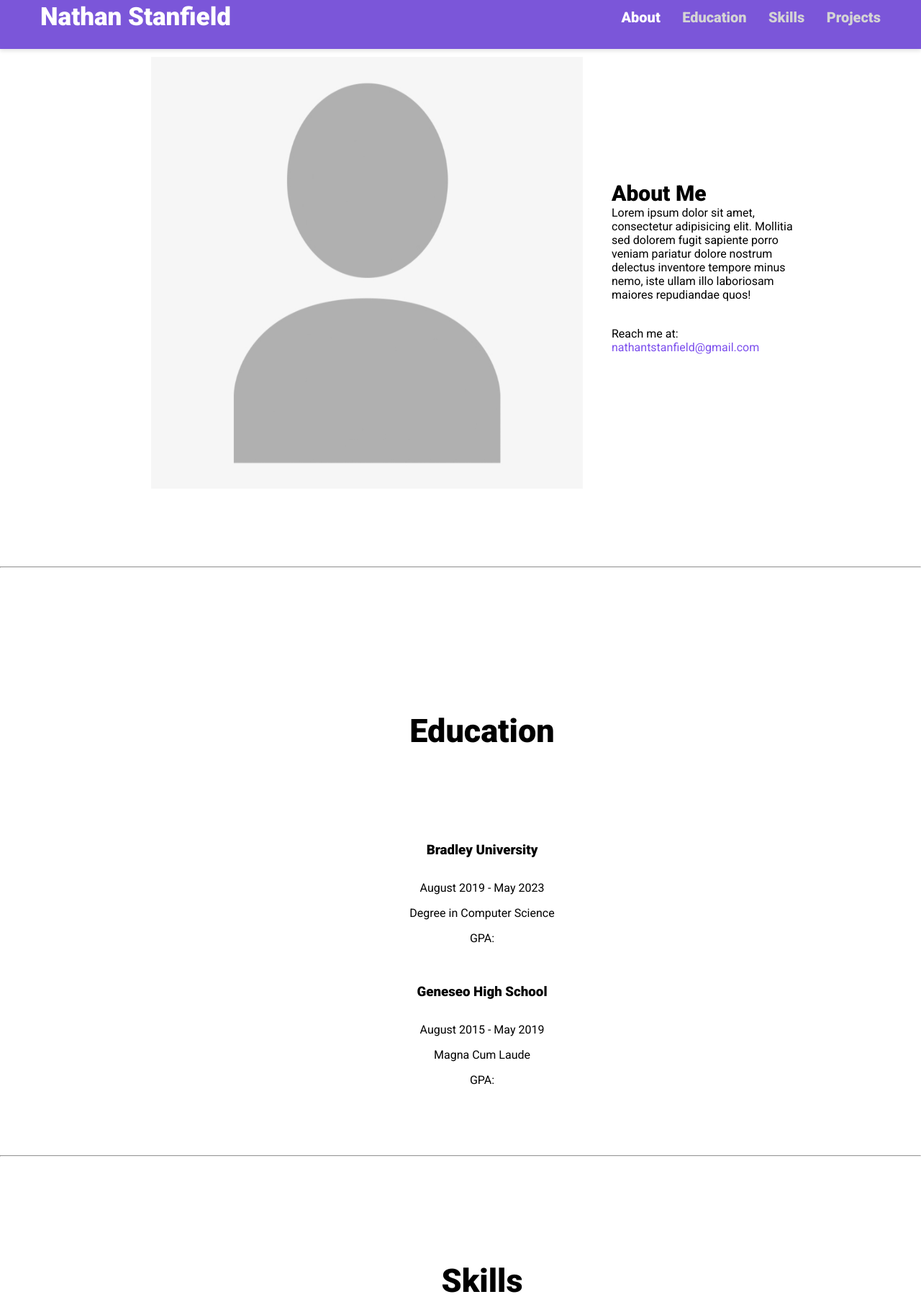
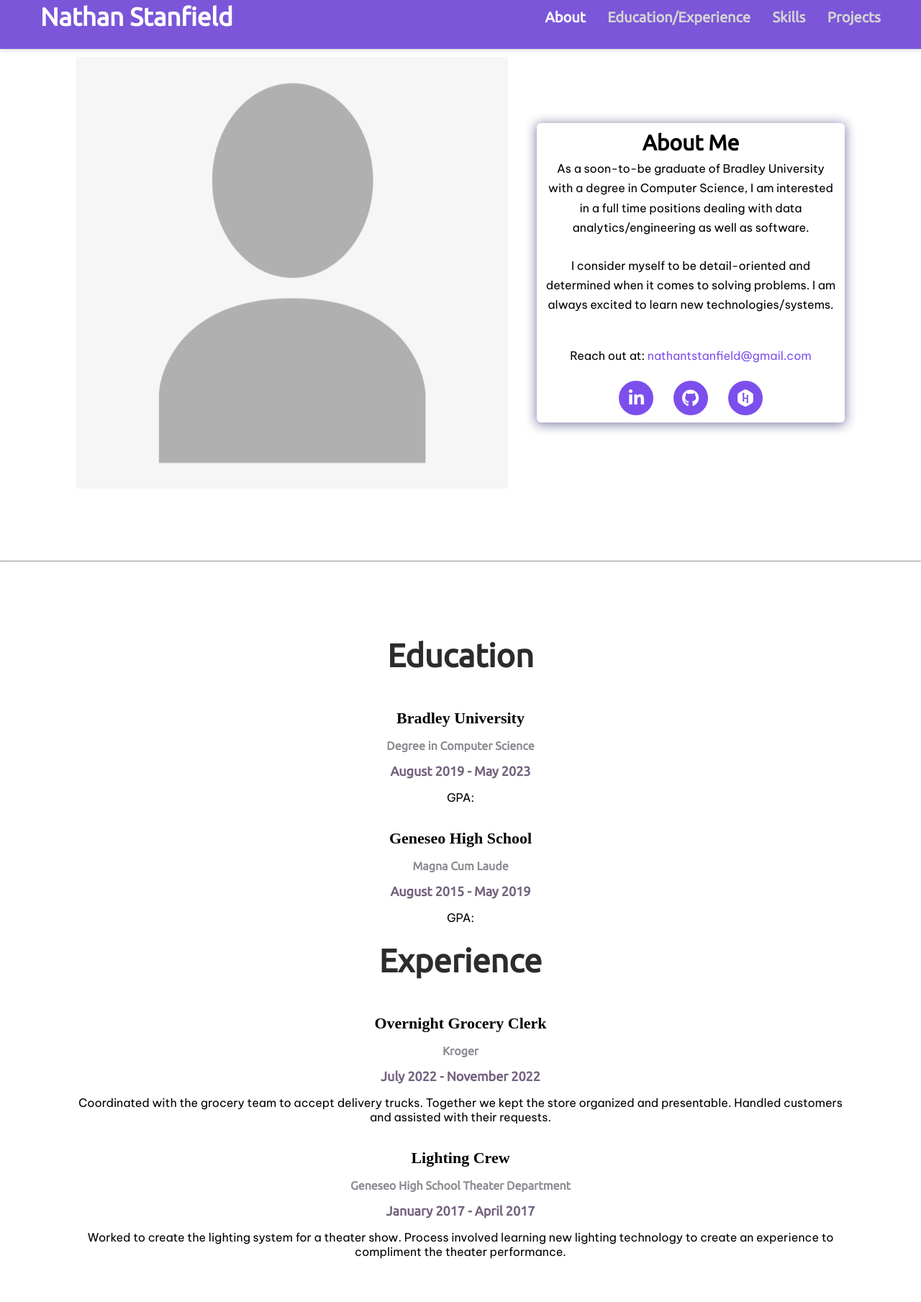
Before and after one commit to nstanfield/nstanfield.github.io, a plain HTML site: page index.html in a window 1280 px wide. Shown: the part 21-1830 px from the top of the page at 72% size. Drawn offline with nearby package versions, Linux system fonts and the light colour scheme; a web font is replaced by a local one.

Commit message:
Update 1
-added fonts and formatting
-added details to about me
-added social icons with links
-added experience scetion
-fixed navbar scrolling

```diff
--- a/css/styles.css
+++ b/css/styles.css
@@ -1,14 +1,15 @@
-@import url("https://fonts.googleapis.com/css2?family=Roboto:ital,wght@0,400;0,900;1,700&display=swap");
+@import url('https://fonts.googleapis.com/css2?family=Be+Vietnam+Pro&family=DM+Serif+Text&family=Ubuntu&display=swap');
 
-/* Variables */
 :root {
-  --font-family: "Roboto", sans-serf;
+  --font-family: 'Be Vietnam Pro', sans-serif;
+  --font-family: 'DM Serif Text', serif;
+  --font-family: 'Ubuntu', sans-serif;
   --normal-font: 400;
   --bold-font: 700;
   --bolder-font: 900;
   --bg-color: #fcfcfc;
   --primary-color: #7c4fed;
-  --secondary-color: #ff7235;
+  --secondary-color: #B294FF;
   --primary-shadow: #8b8eaf;
   --secondary-shadow: #a17a69;
   --bottom-margin: 0.5rem;
@@ -16,13 +17,10 @@
   --line-height: 1.7rem;
   --transition: 0.3s;
 }
-/* Variables end */
 
 html {
   scroll-behavior: smooth;
 }
-
-/* CSS Resets */
 
 * {
   margin: 0;
@@ -50,10 +48,22 @@ h2 {
   font-size: 30px;
 }
 h3 {
-	margin-bottom: 2rem;
+	font-size: 22px;
+	margin-bottom: 1rem;
+	font-family: DM Serif Text;
+}
+h4 {
+	color: #8E8A91;
+	margin-bottom: 1rem;
+}
+h5 {
+	font-size: 18px;
+	color: #73627E;
+	margin-bottom: 1rem;
 }
 p {
 	margin-bottom: 1rem;
+	font-family: Be Vietnam Pro;
 }
 nav {
   position: fixed;
@@ -107,7 +117,8 @@ nav ul li {
 }
 
 .bio {
-  width: 25rem;
+  text-align: center;
+  width: 35rem;
   padding: 0.625rem;
   border-radius: 6px;
   box-shadow: 0px 2px 15px 2px var(--primary-shadow);
@@ -126,18 +137,16 @@ nav ul li {
   margin: auto;
 }
 .skills {
-  display: flex;
-  align-items: center;
-  justify-content: center;
   max-width: 68.75rem;
   margin: auto;
-  text-align: center;
-  margin-top: 2.5rem;
 }
 
 .skill-header {
   font-size: 45px;
-  margin-bottom: 8rem;
+  color: #2C2C2C;
+  margin-bottom: 3rem;
+  margin-top: 1.5rem;
+  font-family: Ubuntu;
 }
 
 .skills-wrapper img {
@@ -155,9 +164,6 @@ nav ul li {
   padding: 20px;
   margin: 10px;
 }
-.m-0 {
-    margin: 0 !important;
-}
 hr {
     display: block;
     unicode-bidi: isolate;
@@ -167,46 +173,47 @@ hr {
     margin-inline-end: auto;
     overflow: hidden;
 }
-}
-.social-icons .social-icon {
+.social-icons .social-icon{
   display: inline-flex;
   align-items: center;
   justify-content: center;
-  height: 3.5rem;
-  width: 3.5rem;
-  background-color: #495057;
+  height: 3rem;
+  width: 3rem;
+  background-color: #7c4fed;
   color: #fff;
   border-radius: 100%;
-  font-size: 1.5rem;
+  font-size:1.5rem;
   margin-right: 1.5rem;
 }
 .social-icons .social-icon:last-child {
   margin-right: 0;
 }
 .social-icons .social-icon:hover {
-  background-color: #bd5d38;
+  background-color: var(--secondary-color);
 }
-html, body {
+body {
     margin: 0;
-    height:100%;
-    width:100%;
+    height:100vh;
+    width:100vw;
     padding:0;
 }
 
 section {
-    display: block;
     background: transparent;
-    height:100%;
-    width:100%;
-    padding: 60px;
-    padding-left: 120px;
-    box-sizing:border-box;
-}
-.centered-content {
-	height: 100vh;
 	display: flex;
-	flex-direction: column;
     align-items: center;
 	justify-content: center;
 	text-align: center;
+    padding-left: 1rem;
+    padding-right: 1rem;
+    padding-top: 5rem;
+	padding-bottom: 5rem;
+	max-width: 100vw;
+	min-height: 100vh;
 }
+.centered-content {
+	width: 100%;
+}
+.m-0 {
+	margin: 0;
+}
--- a/index.html
+++ b/index.html
@@ -3,12 +3,10 @@
   <head>
     <meta charset="UTF-8" />
     <meta http-equiv="X-UA-Compatible" content="IE=edge" />
-    <meta name="viewport" content="width=device-width, initial-scale=1.0" />
+    <meta name="viewport" content="width=device-width, initial-scale=1.0, shrink-to-fit=no" />
 	<script src="https://cdnjs.cloudflare.com/ajax/libs/jquery/3.3.1/jquery.min.js"></script>
-    <!--CSS Styles -->
+	<script src="https://use.fontawesome.com/releases/v6.1.0/js/all.js" crossorigin="anonymous"></script>
     <link rel="stylesheet" href="css/styles.css" />
-
-    <!-- Animate CSS CDN -->
     <link
       rel="stylesheet"
       href="https://cdnjs.cloudflare.com/ajax/libs/animate.css/4.1.1/animate.min.css"
@@ -16,22 +14,57 @@
     <title>Nathan Stanfield Portfolio</title>
   </head>
 	<script>
-    $(document).ready(function(){
-		$('.nav-link').click(function(){
-			$('.nav-link').removeClass("active");
-			$(this).addClass("active");
-		});
-	});
+$(document).ready(function () {
+    $(document).on("scroll", onScroll);
+
+    //smoothscroll
+    $('a[href^="#"]').on('click', function (e) {
+        e.preventDefault();
+        $(document).off("scroll");
+
+        $('a').each(function () {
+            $(this).removeClass('active');
+        })
+        $(this).addClass('active');
+
+        var target = this.hash,
+            menu = target;
+        $target = $(target);
+        $('html, body').stop().animate({
+            'scrollTop': $target.offset().top+2
+        }, 150, 'swing', function () {
+            window.location.hash = target;
+            $(document).on("scroll", onScroll);
+        });
+    });
+});
+
+function onScroll(event){
+    var scrollPos = $(document).scrollTop();
+    $('#menu-center a').each(function () {
+        var currLink = $(this);
+        var refElement = $(currLink.attr("href"));
+        if (refElement.position().top <= scrollPos && refElement.position().top + refElement.height() > scrollPos) {
+            $('#menu-center ul li a').removeClass("active");
+            currLink.addClass("active");
+        }
+        else{
+            currLink.removeClass("active");
+        }
+    });
+}
 	</script>
   <body>
     <nav>
       <h1>Nathan Stanfield</h1>
+	   <div id="menu-center">
       <ul class="navigation">
         <li><a href="#about" class="nav-link active">About</a></li>
-		<li><a href="#education" class="nav-link">Education</a></li>
+		<li><a href="#education" class="nav-link">Education/Experience</a></li>
         <li><a href="#skills" class="nav-link">Skills</a></li>
         <li><a href="#projects" class="nav-link">Projects</a></li>
       </ul>
+	  </div>
 	</nav>
 
     <section class="hero" id="about">
@@ -41,34 +74,46 @@
         loading="lazy"
         class="hero-img"
       />
-      <div>
+      <div class="bio">
         <h2 class="bio-title">About Me</h2>
         <p class="bio-text">
-          Lorem ipsum dolor sit amet, consectetur adipisicing elit. Mollitia sed
-          dolorem fugit sapiente porro veniam pariatur dolore nostrum delectus
-          inventore tempore minus nemo, iste ullam illo laboriosam maiores
-          repudiandae quos!
+          As a soon-to-be graduate of Bradley University with a degree in Computer Science, I am interested in a full time positions dealing with data analytics/engineering as well as software. </p><p class="bio-text">I consider myself to be detail-oriented and determined when it comes to solving problems. I am always excited to learn new technologies/systems.
         </p>
 		<br>
-		<p class="bio-text">Reach me at: <a href="mailto:nathantstanfield@gmail.com">nathantstanfield@gmail.com</a></p>
+		<p class="bio-text">Reach out at: <a href="mailto:nathantstanfield@gmail.com">nathantstanfield@gmail.com</a></p>
+		<div class="social-icons">
+                <a class="social-icon" href="https://www.linkedin.com/in/nathantstanfield/"><i class="fab fa-linkedin-in"></i></a>
+                <a class="social-icon" href="https://github.com/nstanfield"><i class="fab fa-github"></i></a>
+				<a class="social-icon" href="https://www.hackerrank.com/nstanfield"><i class="fab fa-hackerrank"></i></a>
+       </div>
       </div>
 	</section>
-	<hr>
+	 <hr class="m-0" />
 	<section class="education" id="education">
 	<div class="centered-content">
       <h2 class="skill-header">Education</h2>
 	  <h3>Bradley University</h3>
-	  <p>August 2019 - May 2023</p>
-      <p>Degree in Computer Science</p>
+	  <h4>Degree in Computer Science</h4>
+	  <h5>August 2019 - May 2023</h5>
 	  <p>GPA: </p>
-	  <br><br>
+	  <br>
 	  <h3>Geneseo High School</h3>
-	  <p>August 2015 - May 2019</p>
-      <p>Magna Cum Laude</p>
+	  <h4>Magna Cum Laude</h4>
+	  <h5>August 2015 - May 2019</h5>
 	  <p>GPA: </p>
+	  <h2 class="skill-header">Experience</h2>
+	  <h3>Overnight Grocery Clerk</h3>
+	  <h4>Kroger</h4>
+	  <h5>July 2022 - November 2022</h5>
+	  <p>Coordinated with the grocery team to accept delivery trucks. Together we kept the store organized and presentable. Handled customers and assisted with their requests.</p>
+	  <br>
+	  <h3>Lighting Crew</h3>
+	  <h4>Geneseo High School Theater Department</h4>
+	  <h5>January 2017 - April 2017</h5>
+	  <p>Worked to create the lighting system for a theater show. Process involved learning new lighting technology to create an experience to compliment the theater performance.</p>
 	  </div>
     </section>
-	<hr>
+	 <hr class="m-0" />
      <section class="skills" id="skills">
 	 <div class="centered-content">
       <h2 class="skill-header">Skills</h2>
@@ -111,32 +156,12 @@
       </div>
 	  </div>
     </section>
-	<hr>
+	 <hr class="m-0" />
     <section class="projects" id="projects">
 	<div class="centered-content">
       <h2 class="skill-header">Projects</h2>
 	  </div>
     </section>
-	<hr>
-    <!-- Contact section -->
-
-    <!-- Social accounts - Fixed to the right -->
-
-    <!-- Scroll to top -->
-
-    <!-- Footer section -->
-
-    <!-- Website scripts -->
-    <script src="assets/js/app.js"></script>
-
-    <!-- Ion icons scripts -->
-    <script
-      type="module"
-      src="https://unpkg.com/ionicons@5.5.2/dist/ionicons/ionicons.esm.js"
-    ></script>
-    <script
-      nomodule
-      src="https://unpkg.com/ionicons@5.5.2/dist/ionicons/ionicons.js"
-    ></script>
+	<hr class="m-0" />
   </body>
 </html>
```
